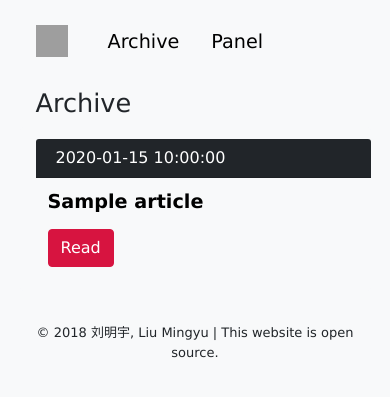
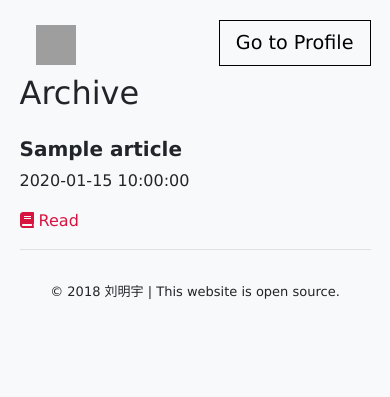
Before and after one commit to lyming90/csming, a Flask app: template templates/archive/index.html in a window 390 px wide. Shown: the top 397 px of the page. Run offline with Flask 2, Linux system fonts and the light colour scheme; the template is opened without the code that fills it: most values are stand-ins (such as "Sample title", 1, 10 or a date in 2020); parts of the project's set-up code (start-up, migrations or seed data) failed here and were passed over; some libraries are stand-ins or nearby versions; grey boxes are pictures that could not be loaded.

Commit message:
Changed layout of archive

```diff
--- a/csming.py
+++ b/csming.py
@@ -439,6 +439,7 @@ def new_article():
         else:
             cursor.execute("insert into archive values(NULL, %s, NULL, NULL, %s, %s, %s, 0)", (author, title, alias, body))
         mysql.get_db().commit()
+
         cursor.close()
 
         return fl.redirect(fl.url_for('panel'))
--- a/static/style/bw.css
+++ b/static/style/bw.css
@@ -39,62 +39,31 @@ strong {
 
 .icon-M {
     margin-right: 2.5rem;
-    width: 1.5rem;
-    height: 1.5rem;
+    width: 3rem;
+    height: 3rem;
 }
 
-.list-group-item {
-    background-color: #f8f9fa
-}
 
 #go-profile {
     margin-left: auto;
     border: 0.1rem solid;
 }
 
-.article-snapshot {
-    border: none;
-    padding-right: 0px;
-    /* min-width: 720px; */
+#article-list {
+    margin-top: 1.5rem;
 }
 
-#article_body p > a {
-    border-bottom: dotted 0.05rem;
+#article-list h5 > a {
+    color: var(--dark);
+}
+
+#article-list div > a {
     color: rgb(215,20,64);
 }
 
-#article_body p > a:hover {
-    /* border-bottom: dotted 1px; */
+#article-list div > a:hover {
     color: rgb(24,28,98);
     text-decoration: none;
-}
-
-#article_body article p {
-    font-family: 'lato', Verdana, Helvetica, Arial, sans-serif;
-}
-
-#article_body pre {
-    background-color: #eaedef;
-}
-
-#article_body h1 {
-    border-bottom: none;
-}
-
-#article_body h2 {
-    border-bottom: none;
-}
-
-#article_body h3 {
-    border-bottom: none;
-}
-
-#article_body h4 {
-    border-bottom: none;
-}
-
-#article_body h5 {
-    border-bottom: none;
 }
 
 /* Editor specific */
@@ -109,10 +78,6 @@ blockquote p {
 }
 /* End of editor specific */
 
-load-more {
-    display: none;
-}
-
 #copyright {
     margin-top: 2rem;
 }
@@ -123,28 +88,17 @@ load-more {
         margin: 5% 5%;
     }
 
-    h1 {
-        font-size: 1.6rem;
+    .nav {
+        font-size: 1.2rem;
+        margin-bottom: 0.5rem !important;
     }
 
-    h2 {
-        font-size: 1.6rem;
+    #nav-archive {
+        display: none;
     }
 
-    h3 {
-        font-size: 1.6rem;
-    }
-
-    h4 {
-        font-size: 1.6rem;
-    }
-
-    h5 {
-        font-size: 1.6rem;
-    }
-
-    .nav {
-        font-size: 1.2rem;
+    #nav-panel {
+        display: none;
     }
 
     .card-title {
@@ -160,18 +114,14 @@ load-more {
         padding: 0.75rem;
     }
 
-    #go-profile {
-        display: none;
-    }
-
     #post-date {
         font-size: 70% !important;
     }
 
-    #M-icon {
+    .icon-M {
         /* display: none; */
-        width: 2rem !important;
-        height: 2rem !important;
+        width: 2.5rem !important;
+        height: 2.5rem !important;
     }
 
     #copyright {
--- a/templates/archive/article.html
+++ b/templates/archive/article.html
@@ -10,7 +10,7 @@
 {% block css %}
     <link rel="stylesheet" href="https://cdnjs.cloudflare.com/ajax/libs/github-markdown-css/2.10.0/github-markdown.css">
     <link rel="stylesheet" href="//cdnjs.cloudflare.com/ajax/libs/highlight.js/9.12.0/styles/default.min.css">
-    <link rel="stylesheet" href="{{ url_for('static', filename='style/bw.css') }}">
+    <link rel="stylesheet" href="{{ url_for('static', filename='style/article.css') }}">
     <style>
         img {
             width: 100%;
@@ -20,8 +20,8 @@
 {% endblock %}
 
 {% block body %}
-    <a href="/archive" style="float: right; border-bottom: none;"><img id="M-icon" style="width: 3rem; height: 3rem; margin-bottom: 0; margin-left: 1rem;" src="{{ url_for('static', filename='img/icon/M.svg')}}"></a>
-    <h1>{{article.title}}</h1>
+    <a href="/archive" style="float: right; border-bottom: none;"><img class="icon-M" src="{{ url_for('static', filename='img/icon/M.svg')}}"></a>
+    <span id="title">{{article.title}}</span>
     <span id="post-date" style="font-size: 80%">Posted by <strong>{{article.author}}</strong> on {{article.create_date}}
         <br>
         Last updated on {{article.last_update}}
--- a/templates/archive/index.html
+++ b/templates/archive/index.html
@@ -8,33 +8,31 @@
 
 {% block body %}
     <nav class="nav mb-4">
-        <a class="nav-link navbar-brand icon-M" href="/archive"><img id="M-icon" style="width: 3rem; height: 3rem;" src="{{ url_for('static', filename='img/icon/M.svg')}}"></a>
-        <a class="nav-link" href="#">Archive</a>
+        <a class="nav-link navbar-brand icon-M" href="/archive"><img class="icon-M" src="{{ url_for('static', filename='img/icon/M.svg')}}"></a>
+        <a id="nav-archive" class="nav-link" href="#">Archive</a>
         <!-- <a class="nav-link" href="#">Gallery</a> -->
-        <a class="nav-link" href="/archive/panel">Panel</a>
+        <a id="nav-panel" class="nav-link" href="/archive/panel">Panel</a>
         <a class="nav-link" id="go-profile" href="../">Go to Profile</a>
     </nav>
     <!-- <a href="/new_article">New article</a> -->
 
     <!-- article list -->
-    <h1 style="margin-left: 1rem">Archive</h1>
-    <ul class="list-group">
-      {% for article in articles | reverse %}
-        <li class="list-group-item article-snapshot" style="padding: 0.75rem 0rem 0.75rem 1rem;">
-            <div class="card" style="border: none">
-                <div class="card-header" style="background-color: #212529; color:white">
-                    {{article['create_date']}}
-                </div>
-                <div class="card-body" style="background-color: #f8f9fa">
-                    <h5 class="card-title"><a href="archive/{{article['alias']}}" style="color: black;"><strong>{{article['title']}}</strong></a></h5>
-                    <!-- <p class="card-text">{{article['body'][0:250] | striptags}}</p> -->
-                    <p class="card-text">{{article['preview'] | safe}}</p>
-                    <a href="archive/{{article['alias']}}" class="btn btn-primary read-btn" style="background-color: rgb(215,20,64); border-color: rgb(215,20,64)">Read</a>
-                </div>
-            </div>
-        </li>
-      {% endfor %}
-    </ul>
+    <h2>Archive</h2>
+
+    <section id="article-list">
+    {% for article in articles | reverse %}
+        <div>
+            <h5><a href="archive/{{article['alias']}}"><strong>{{article['title']}}</strong></a></h5>
+        </div>
+        <div>
+            <!-- <p class="card-text">{{article['body'][0:250] | striptags}}</p> -->
+            <p>{{article['create_date']}}</p>
+            <div>{{article['preview'] | safe}}</div>
+            <a href="archive/{{article['alias']}}"><i class="fas fa-book"></i> Read</a>
+        </div>
+        <hr>
+    {% endfor %}
+    </section>
 
 
 
--- a/templates/includes/_copyright.html
+++ b/templates/includes/_copyright.html
@@ -1,5 +1,5 @@
 <footer id="copyright">
 <p class="text-center text-black">
-    © 2018 刘明宇, Liu Mingyu | This website is open source.
+    © 2018 刘明宇 | This website is open source.
 </p>
 <footer>
```
Also changed, not shown: static/style/article.css (added, +108 -0 lines).
